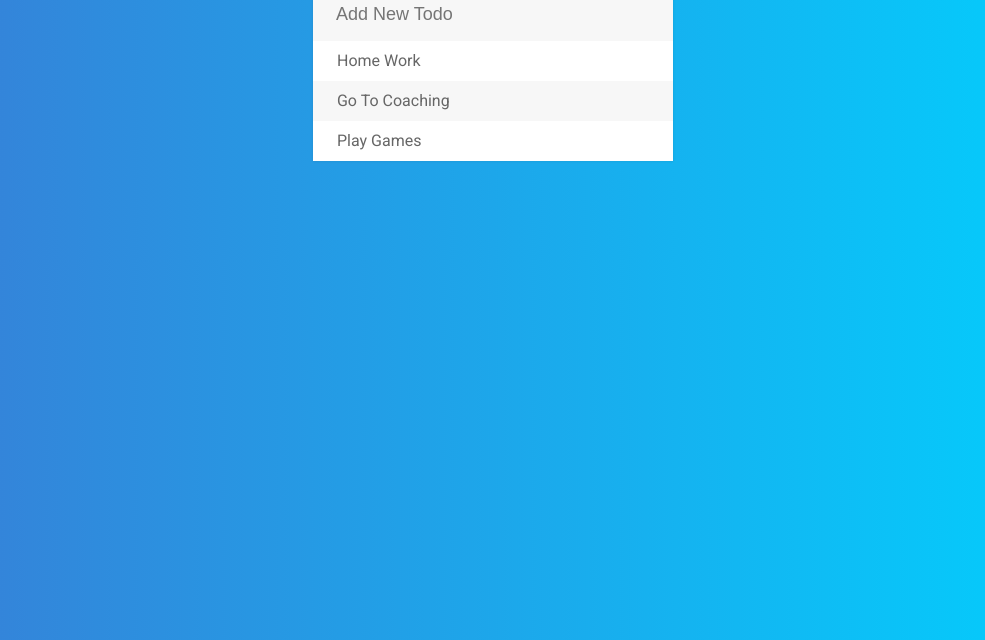
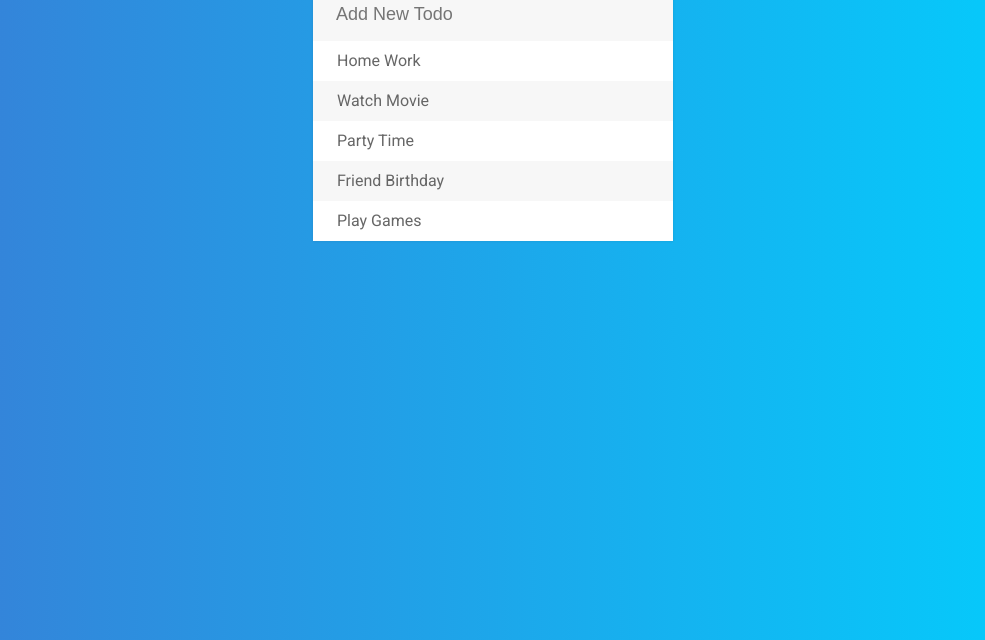
Before and after one commit to rashidali05/Todo-App, a plain HTML site: page demo/index.html in a window 1280 px wide. Shown: the part 160-800 px from the top of the page, without its empty margins (147-1132 px from the left). Drawn offline with Linux system fonts and the light colour scheme.

Commit message:
Simple Todo List App

```diff
--- a/demo/index.html
+++ b/demo/index.html
@@ -22,7 +22,9 @@
 		<input type="text" placeholder="Add New Todo" />
 		<ul>
 			<li><span class="delete"><i class="fa fa-trash"></i></span> Home Work <span class="done"><i class="fa fa-check"></i></span></li>
-			<li><span class="delete"><i class="fa fa-trash"></i></span> Go To Coaching <span class="done"><i class="fa fa-check"></i></span></li>
+			<li><span class="delete"><i class="fa fa-trash"></i></span> Watch Movie <span class="done"><i class="fa fa-check"></i></span></li>
+			<li><span class="delete"><i class="fa fa-trash"></i></span> Party Time <span class="done"><i class="fa fa-check"></i></span></li>
+			<li><span class="delete"><i class="fa fa-trash"></i></span> Friend Birthday <span class="done"><i class="fa fa-check"></i></span></li>
 			<li><span class="delete"><i class="fa fa-trash"></i></span> Play Games <span class="done"><i class="fa fa-check"></i></span></li>
 		</ul>
 	</div>
```
